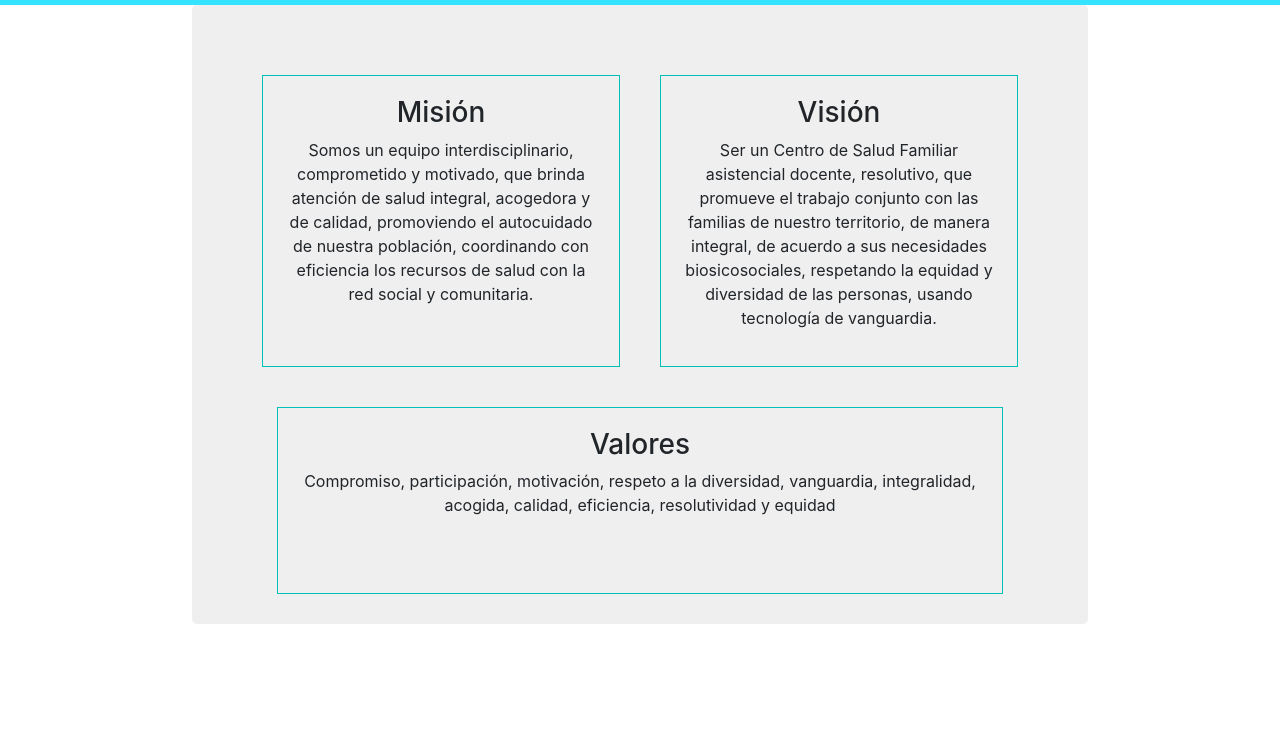
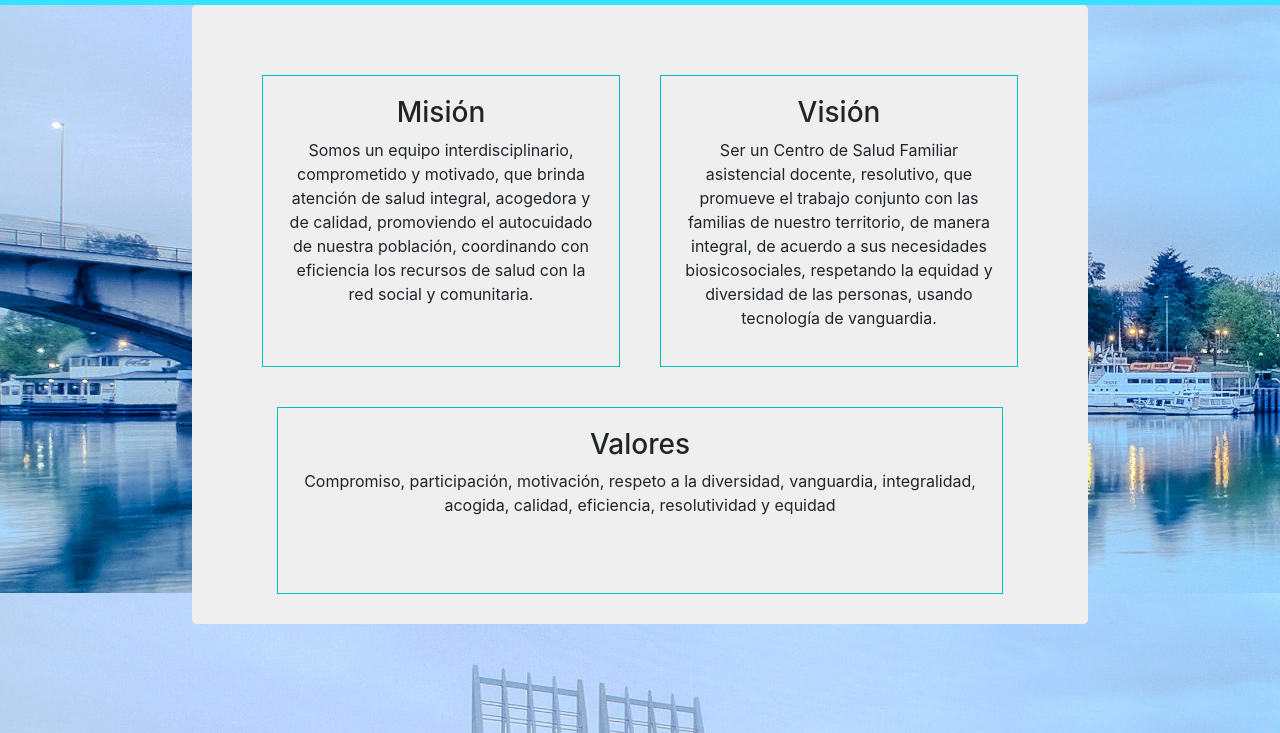
Before and after one commit to MasterH12/CESFAM-FRANCIA-VALDIVIA, a plain HTML site: page public/admin/quienesSomos.html in a window 1280 px wide. Shown: the part 67-800 px from the top of the page. Drawn offline with nearby package versions, Linux system fonts and the light colour scheme.

Commit message:
arregla imagen de fondo

```diff
--- a/public/admin/quienesSomos.html
+++ b/public/admin/quienesSomos.html
@@ -8,7 +8,7 @@
 		<!-- <link rel="stylesheet" href="style/style.css"> -->
 		<link rel="stylesheet" href="../styles/bootstrap-4.3.1-dist/css/bootstrap.css">
 	</head>
-	<body align="center" style="background-image:'../images/valdivia.jpg'" >
+	<body align="center" style="background-image:url(../images/valdivia.jpg)" >
 		<nav class="navbar navbar-expand-lg navbar-light bg-primary">
 		  <a class="navbar-brand" href="inicio.html">Inicio</a>
 		  <button class="navbar-toggler" type="button" data-toggle="collapse" data-target="#navbarSupportedContent" aria-controls="navbarSupportedContent" aria-expanded="false" aria-label="Toggle navigation">
```
